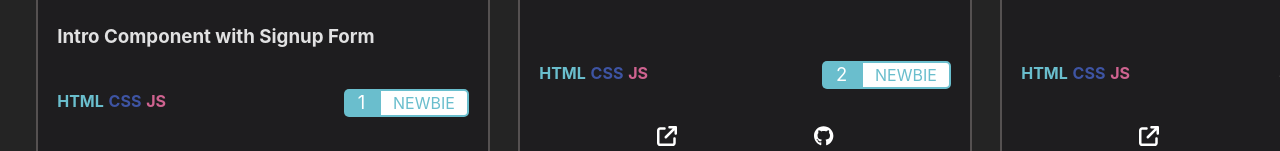
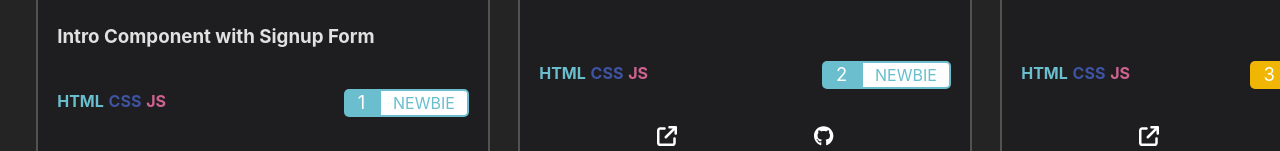
Before and after one commit to lauriejefferson/frontend-mentor-solutions, a React (Vite) app: page / in a window 1280 px wide. Shown: the part 500-651 px from the top of the page. Built offline with nearby package versions, Linux system fonts and the light colour scheme.

Commit message:
fixed Card component

```diff
--- a/src/components/Card.jsx
+++ b/src/components/Card.jsx
@@ -46,7 +46,7 @@ const Card = ({item}) => {
                       ? 'card__category--1'
                       : val.category_id === '2'
                       ? 'card__category--2'
-                      : val.catetory_id === '3'
+                      : val.category_id === '3'
                       ? 'card__category--3'
                       : val.category_id === '4'
                       ? 'card__category--4'
```
